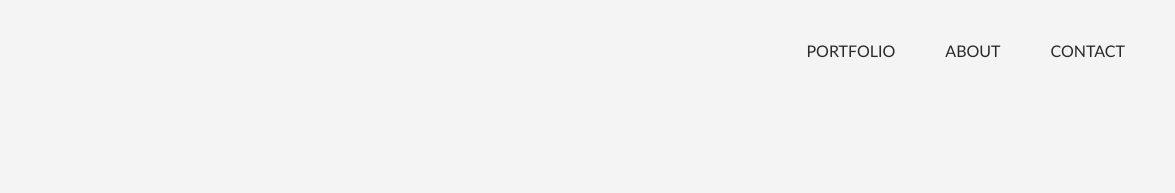
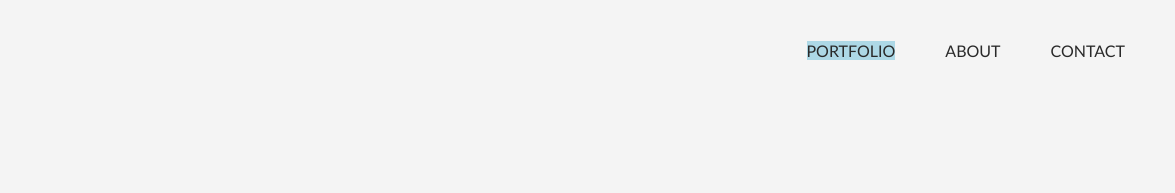
Before and after one commit to tedschu/Block12_personal_website, a plain HTML site: page index.html in a window 1280 px wide. In both pictures the pointer is over the link "PORTFOLIO". Shown: the top 193 px of the page, 105-1280 px from the left. Drawn offline with Linux system fonts and the light colour scheme.

Commit message:
added hover styling on nav links

```diff
--- a/style.css
+++ b/style.css
@@ -52,6 +52,10 @@ body {
         text-decoration: solid;
         margin-right: 50px;
         color: rgb(41, 41, 41);
+    }
+
+    #navLinks > a:hover {
+        background-color: lightblue;
     }
 
 
```
